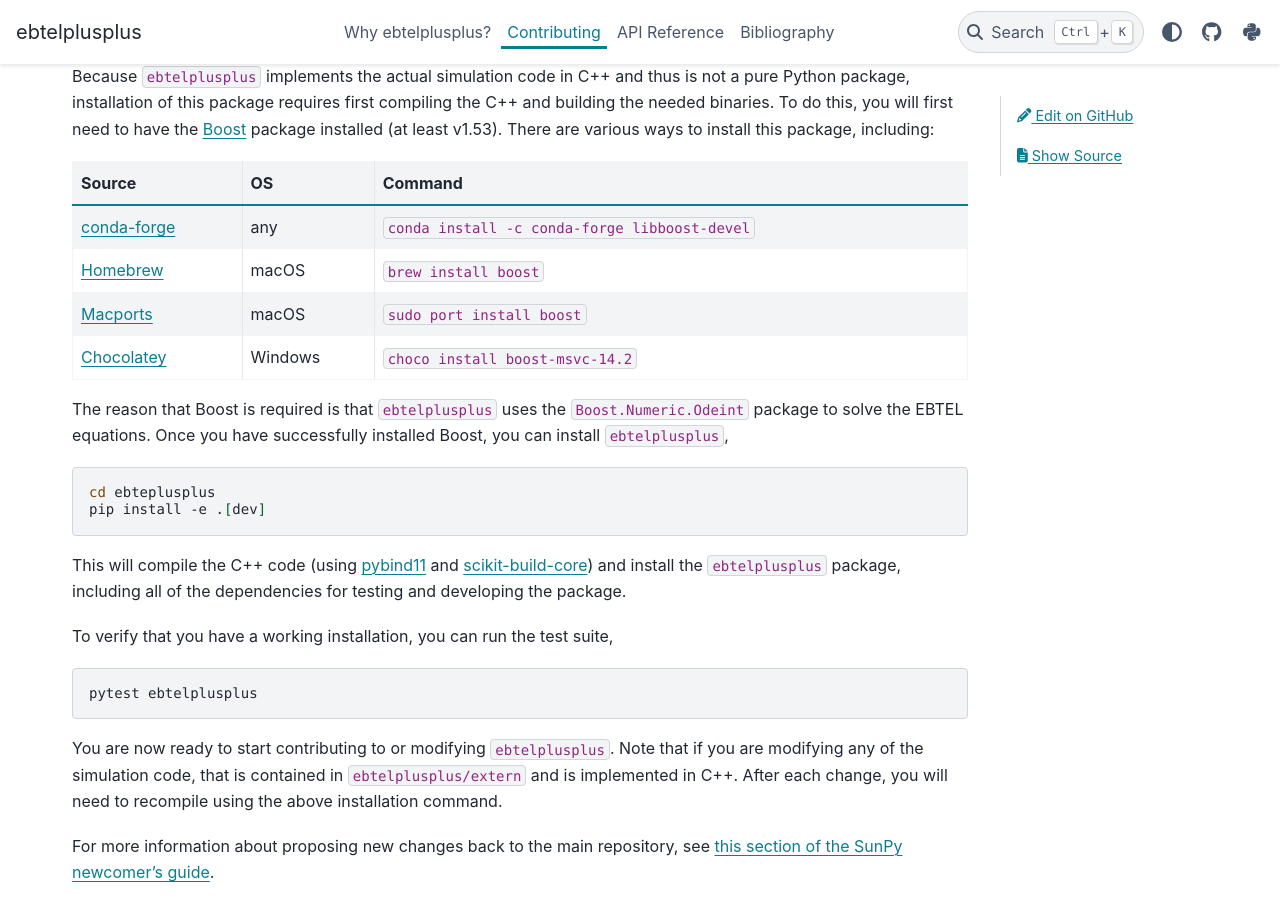
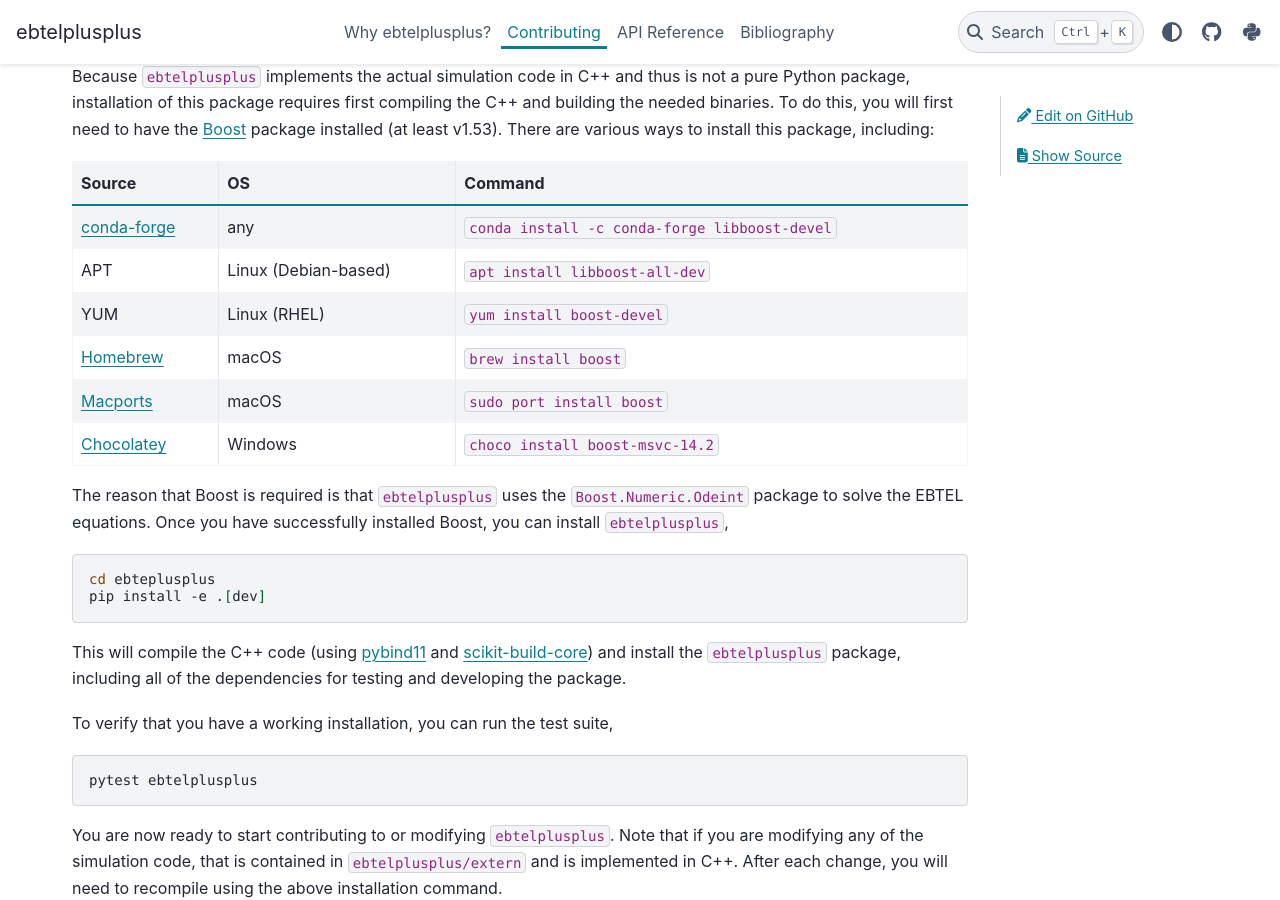
Before and after one commit to rice-solar-physics/ebtelplusplus, a Sphinx documentation site: the page built from docs/development.rst, in a window 1280 px wide and 900 px high, scrolled down 409 px. Built offline with Sphinx 7.4.7 and the PyData theme 0.15.4, drawn with Linux system fonts in a browser that asks for light colours; pages that are not in the unit, such as notebooks, are missing from menus; the version number could not be read and is left out.

Commit message:
add linux boost install instructions

```diff
--- a/docs/development.rst
+++ b/docs/development.rst
@@ -29,6 +29,12 @@ There are various ways to install this package, including:
     * - `conda-forge <https://github.com/conda-forge/boost-feedstock>`__
       - any
       - ``conda install -c conda-forge libboost-devel``
+    * - APT
+      - Linux (Debian-based)
+      - ``apt install libboost-all-dev``
+    * - YUM
+      - Linux (RHEL)
+      - ``yum install boost-devel``
     * - `Homebrew <https://formulae.brew.sh/formula/boost>`__
       - macOS
       - ``brew install boost``
```
